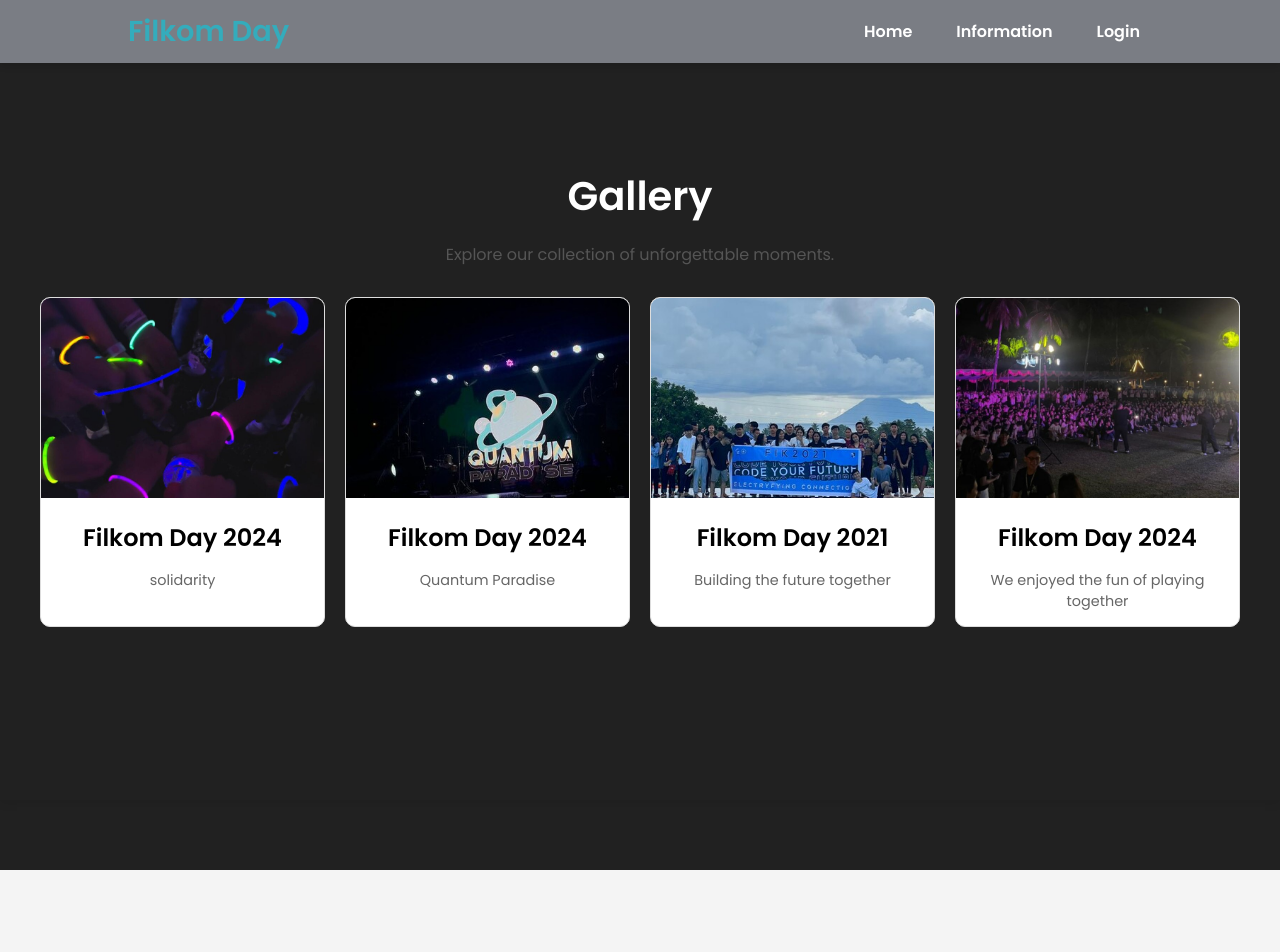
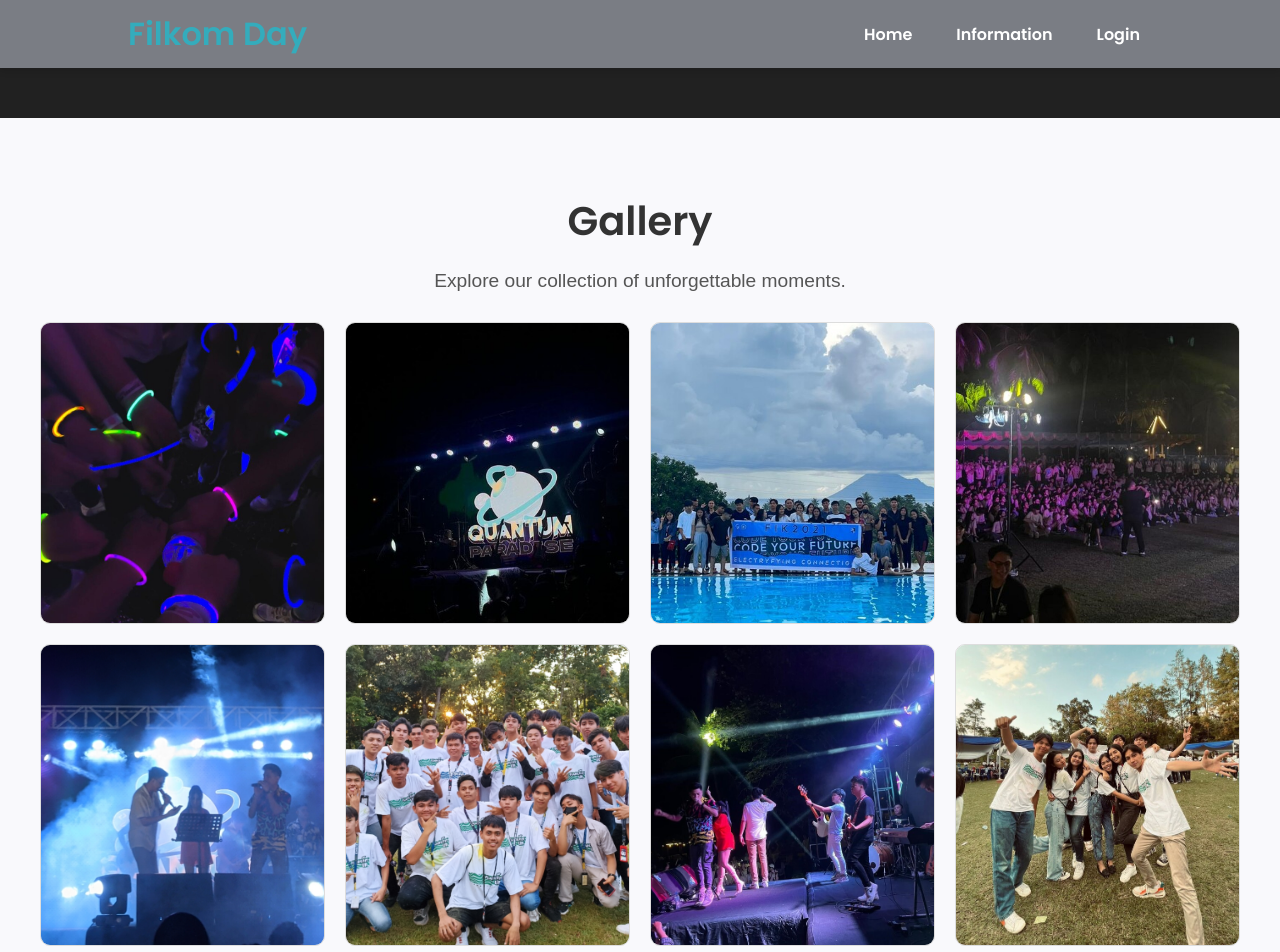
Before and after one commit to Lapzy7/Front-End-Final, a React (Create React App) app: page /gallery in a window 1280 px wide. Shown: the top 952 px of the page. Before the commit the page ends 870 px from the top, so only its background shows below. Built offline with nearby package versions, Linux system fonts and the light colour scheme.

Commit message:
adding Footer & add little adjusment

```diff
--- a/src/App.js
+++ b/src/App.js
@@ -21,7 +21,6 @@ function App() {
           </Routes>
         </div>
       </Router>
-      <Gap />
     </div>
   );
 }
--- a/src/assets/style.css
+++ b/src/assets/style.css
@@ -91,8 +91,10 @@ h6 {
 
 /* Header */
 .home-header {
-  padding: 50px 20px;
-  color: #333;
+  position: absolute;
+  z-index: 2;
+  color: #ffffff;
+  text-align: center;
 }
 
 .home-header h1 {
@@ -104,7 +106,7 @@ h6 {
 
 .home-header p {
   font-size: 1.3em;
-  color: #555;
+  color: #fff;
   font-weight: 300;
 }
 
@@ -147,8 +149,8 @@ h6 {
   height: 100%;
   background: linear-gradient(
     to bottom,
-    rgba(0, 0, 0, 0.04),
-    rgba(0, 0, 0, 0.567)
+    rgba(0, 0, 0, 0.318),
+    rgba(11, 46, 50, 0.481)
   );
 }
 
@@ -248,7 +250,7 @@ h6 {
 .navbar-logo h2 {
   margin: 0;
   color: #34acbc;
-  font-size: 1.8em;
+  font-size: 2em;
   font-weight: 700;
 }
 
@@ -668,7 +670,7 @@ h6 {
 .success-message {
   text-align: center;
   padding: 40px;
-  background-color: #d4d6d3;
+  background-color: #d3d4d6;
   color: #2f4233;
   border-radius: 8px;
   box-shadow: 0 2px 12px rgba(0, 0, 0, 0.1);
@@ -793,7 +795,7 @@ h6 {
   text-align: center;
   padding: 20px;
   border-radius: 10px;
-  background-color: #d4edda;
+  background-color: #d4e2ed;
   color: #155724;
   box-shadow: 0 4px 8px rgba(0, 0, 0, 0.1);
   cursor: pointer;
@@ -807,39 +809,12 @@ h6 {
   font-size: 1.1rem;
 }
 
-/* Galery Style */
-body {
-  font-family: Arial, sans-serif;
-  margin: 0;
-  padding: 0;
-  background-color: #f9f9f9;
-  color: #333;
-}
-
-.container {
-  max-width: 1200px;
-  margin: 0 auto;
-  padding: 20px;
-}
-
-h2 {
-  font-size: 2.5em;
-  color: #fff;
-  margin-bottom: 10px;
-}
-
-p {
-  font-size: 1em;
-  color: #555;
-}
-
-/* Section Header */
+/* Section Header Gallery */
 .section-header {
   text-align: center;
   margin-bottom: 30px;
 }
 
-/* Gallery Grid */
 .gallery-grid {
   display: grid;
   grid-template-columns: repeat(auto-fit, minmax(250px, 1fr));
@@ -853,24 +828,20 @@ p {
   overflow: hidden;
   transition: transform 0.3s, box-shadow 0.3s;
   text-align: center;
+  padding: 0;
 }
 
 .gallery-item img {
   width: 100%;
-  height: 200px;
+  height: 300px;
   object-fit: cover;
+  display: block;
 }
 
-.gallery-item h3 {
-  margin: 15px 0 10px;
-  font-size: 1.5em;
-  color: #000;
-}
-
+.gallery-item h3,
 .gallery-item p {
-  font-size: 0.9em;
-  padding: 0 10px;
-  color: #666;
+  margin: 0;
+  padding: 10px 0;
 }
 
 .gallery-item:hover {
@@ -971,7 +942,7 @@ html {
 .image-container img {
   width: 100%;
   height: 100%;
-  object-fit: cover; /* Ensures the image covers the area without distortion */
+  object-fit: cover;
   border-radius: 10px;
 }
 
@@ -1020,7 +991,7 @@ html {
 .login-btn {
   width: 100%;
   padding: 12px;
-  background-color: #2575fc;
+  background-color: #212121;
   border: none;
   color: white;
   font-size: 1.1rem;
@@ -1030,7 +1001,7 @@ html {
 }
 
 .login-btn:hover {
-  background-color: #6a11cb;
+  background-color: #46474b;
 }
 
 .forgot-password {
@@ -1104,7 +1075,7 @@ html {
   }
 
   .image-container img {
-    height: auto; /* Let the image scale correctly on smaller screens */
+    height: auto;
   }
 }
 
@@ -1120,3 +1091,70 @@ html {
     grid-template-columns: 1fr;
   }
 }
+
+/* Footer Container */
+.footer-container {
+  background-color: #212121;
+  color: #ffffff;
+  padding: 40px 20px;
+  text-align: center;
+  font-family: "Arial", sans-serif;
+}
+
+.footer-content {
+  display: flex;
+  flex-wrap: wrap;
+  justify-content: space-between;
+  align-items: center;
+  max-width: 1200px;
+  margin: 0 auto;
+}
+
+.footer-logo h2 {
+  font-size: 2em;
+  font-weight: 700;
+  color: #34acbc;
+}
+
+.footer-links {
+  margin: 20px 0;
+}
+
+.footer-links a {
+  color: #ffffff;
+  margin: 0 15px;
+  text-decoration: none;
+  font-size: 1.1em;
+  transition: color 0.3s ease;
+}
+
+.footer-links a:hover {
+  color: #34acbc;
+}
+
+.footer-socials {
+  margin: 20px 0;
+}
+
+.footer-socials a {
+  color: #34acbc;
+  margin: 0 10px;
+  text-decoration: none;
+  font-size: 1em;
+  transition: color 0.3s ease;
+}
+
+.footer-socials a:hover {
+  color: #065464;
+}
+
+/* Footer Bottom */
+.footer-bottom {
+  margin-top: 20px;
+  font-size: 0.9em;
+  color: rgba(255, 255, 255, 0.7);
+}
+
+.footer-bottom p {
+  margin: 0;
+}
--- /dev/null
+++ b/src/page/Footer/index.js
@@ -0,0 +1,44 @@
+const Footer = () => {
+  return (
+    <footer className="footer-container">
+      <div className="footer-content">
+        <div className="footer-logo">
+          <h2>Filkom Day</h2>
+        </div>
+        <div className="footer-links">
+          <a href="#home">Home</a>
+          <a href="#about">About</a>
+          <a href="#contact">Contact</a>
+        </div>
+        <div className="footer-socials">
+          <a
+            href="https://facebook.com"
+            target="_blank"
+            rel="noopener noreferrer"
+          >
+            Facebook
+          </a>
+          <a
+            href="https://instagram.com"
+            target="_blank"
+            rel="noopener noreferrer"
+          >
+            Instagram
+          </a>
+          <a
+            href="https://twitter.com"
+            target="_blank"
+            rel="noopener noreferrer"
+          >
+            Twitter
+          </a>
+        </div>
+      </div>
+      <div className="footer-bottom">
+        <p>&copy; 2024 Filkom Day. All Rights Reserved.</p>
+      </div>
+    </footer>
+  );
+};
+
+export default Footer;
--- a/src/page/Gallery/index.js
+++ b/src/page/Gallery/index.js
@@ -1,4 +1,13 @@
-import { gallery1, gallery2, gallery3, imgHome2 } from "../../assets";
+import {
+  aboutImg,
+  gallery1,
+  gallery2,
+  gallery3,
+  imgHome1,
+  imgHome2,
+  imgHome3,
+  login2,
+} from "../../assets";
 import SmallNavigation from "../../component/SmallNavigation";
 
 const Gallery = () => {
@@ -7,31 +16,34 @@ const Gallery = () => {
       <SmallNavigation />
       <div>
         <section className="gallery">
-          <div className="container">
-            <div className="section-header">
-              <h2>Gallery</h2>
-              <p>Explore our collection of unforgettable moments.</p>
-            </div>
+          <div className="team-container">
+            <h1>Gallery</h1>
+            <p>Explore our collection of unforgettable moments.</p>
+            <div className="section-header"></div>
             <div className="gallery-grid">
               <div className="gallery-item">
                 <img src={gallery1} alt="Gallery 1" />
-                <h3>Filkom Day 2024</h3>
-                <p>solidarity</p>
               </div>
               <div className="gallery-item">
                 <img src={gallery2} alt="Gallery 2" />
-                <h3>Filkom Day 2024</h3>
-                <p>Quantum Paradise</p>
               </div>
               <div className="gallery-item">
                 <img src={gallery3} alt="Gallery 3" />
-                <h3>Filkom Day 2021</h3>
-                <p>Building the future together</p>
               </div>
               <div className="gallery-item">
                 <img src={imgHome2} alt="Gallery 4" />
-                <h3>Filkom Day 2024</h3>
-                <p>We enjoyed the fun of playing together</p>
+              </div>
+              <div className="gallery-item">
+                <img src={imgHome1} alt="Gallery 4" />
+              </div>
+              <div className="gallery-item">
+                <img src={imgHome3} alt="Gallery 4" />
+              </div>
+              <div className="gallery-item">
+                <img src={aboutImg} alt="Gallery 4" />
+              </div>
+              <div className="gallery-item">
+                <img src={login2} alt="Gallery 4" />
               </div>
             </div>
           </div>
--- a/src/page/Home/index.js
+++ b/src/page/Home/index.js
@@ -24,20 +24,33 @@ const Home = () => {
 
   return (
     <div id="home" className="home-container">
-      <header className="home-header">
-        <h1>Filkom Day</h1>
-        <p>Keseruan | Educated</p>
-      </header>
-
       <section className="home-gallery">
         <Slider {...settings}>
           {images.map((image, index) => (
-            <div key={index} className="gallery-image-container">
+            <div
+              key={index}
+              className="gallery-image-container"
+              style={{ position: "relative" }}
+            >
               <img
                 src={image}
                 alt={`Filkom Day ${index + 1}`}
                 className="gallery-image"
               />
+              <header
+                className="home-header"
+                style={{
+                  position: "absolute",
+                  top: "20%",
+                  left: "50%",
+                  transform: "translateX(-50%)",
+                  color: "white",
+                  textAlign: "center",
+                }}
+              >
+                <h1>Filkom Day</h1>
+                <p>Keseruan | Educated</p>
+              </header>
               <div className="gallery-image-overlay" />
             </div>
           ))}
--- a/src/page/Login/index.js
+++ b/src/page/Login/index.js
@@ -1,17 +1,25 @@
-import { google, login2 } from "../../assets";
+import { gallery1, google, imgHome1, imgHome3, login2 } from "../../assets";
+import { useNavigate } from "react-router-dom";
 
 const Login = () => {
+  const navigate = useNavigate();
+
+  const handleLogin = (e) => {
+    e.preventDefault();
+    navigate("/");
+  };
+
   return (
     <section className="login-container">
       <div className="login-left">
         <div className="image-container">
-          <img src={login2} alt="Login Image" />
+          <img src={gallery1} alt="Login Image" />
         </div>
       </div>
       <div className="login-right">
         <h1>Welcome Back!</h1>
         <p>Login to your account</p>
-        <form action="#" method="POST" className="login-form">
+        <form onSubmit={handleLogin} className="login-form">
           <label htmlFor="email">Email Address</label>
           <input
             type="email"
--- a/src/page/Main/index.js
+++ b/src/page/Main/index.js
@@ -5,6 +5,7 @@ import Contact from "../Contact";
 import Home from "../Home";
 import Prody from "../Prody";
 import Gap from "../../component/Gap";
+import Footer from "../Footer";
 
 const Main = () => {
   useEffect(() => {
@@ -19,6 +20,7 @@ const Main = () => {
       <Gap height={80} />
       <Prody />
       <Contact />
+      <Footer />
     </div>
   );
 };
```
Also changed, not shown: src/assets/image/Login3. (1).jpg (deleted).
